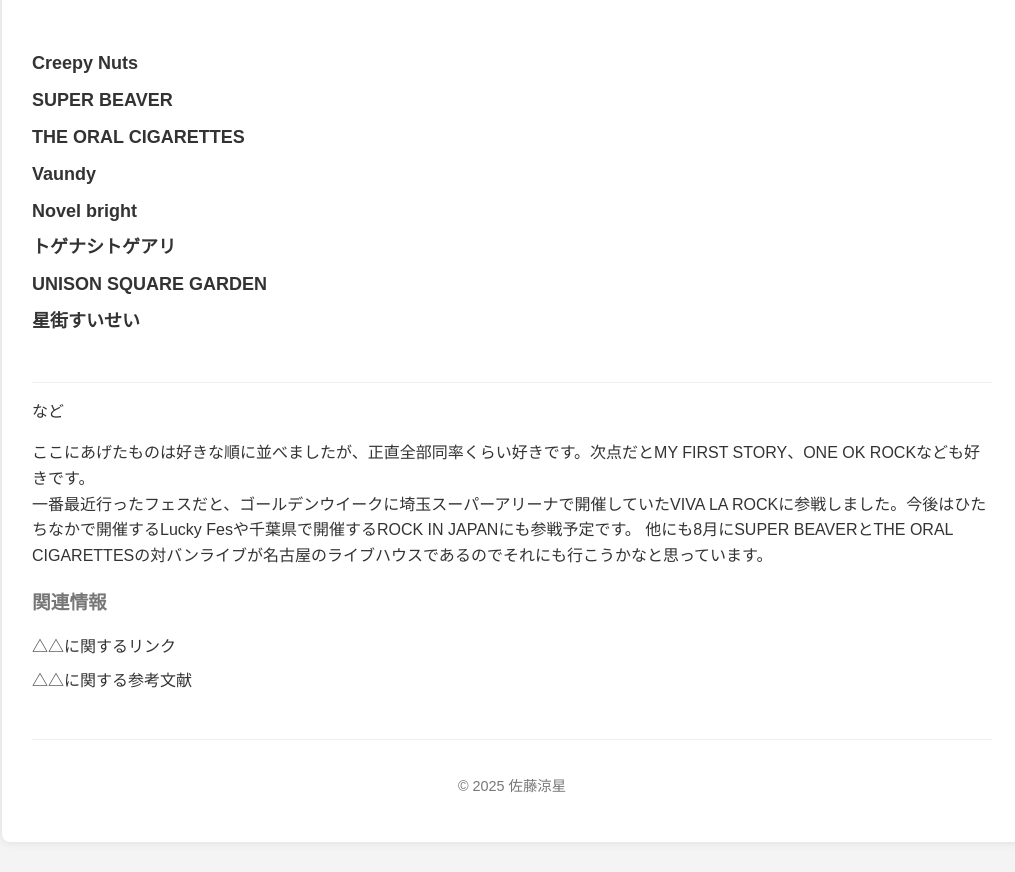
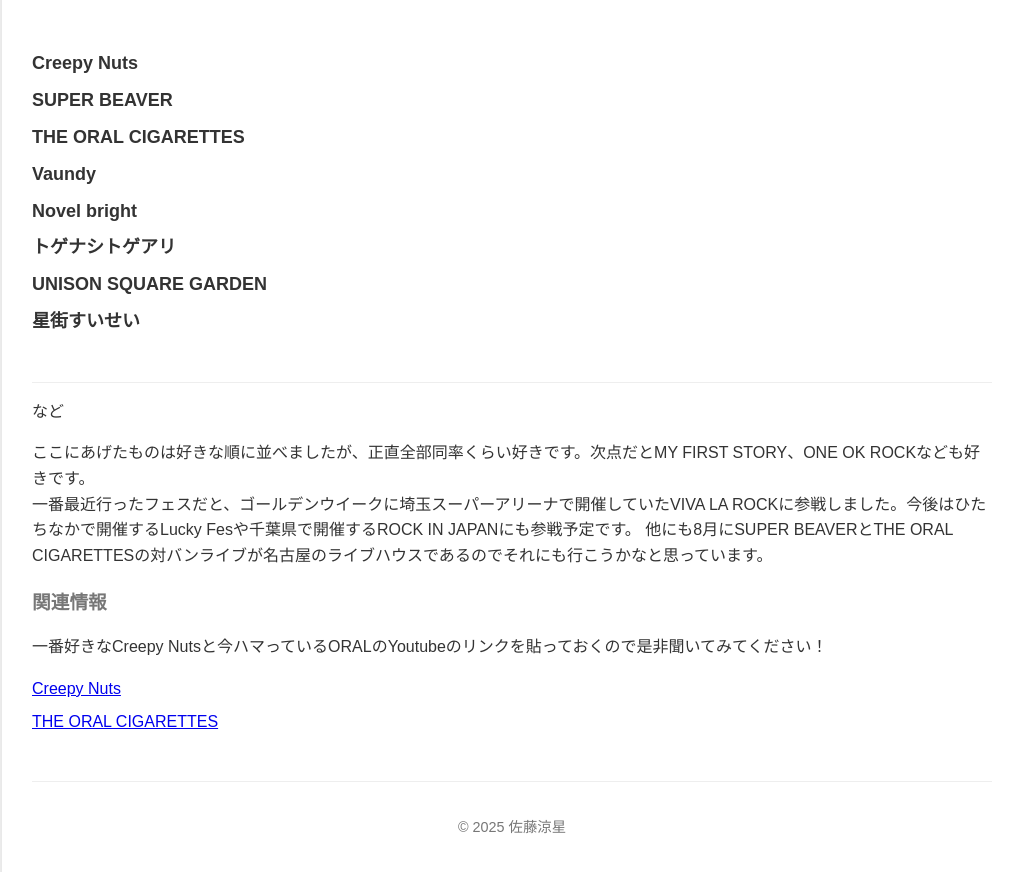
Before and after one commit to ninjin1111/kadai, a plain HTML site: page hobby2.html in a window 1280 px wide. Shown: the part 654-1526 px from the top of the page, without its empty margins (128-1143 px from the left). Drawn offline with Linux system fonts and the light colour scheme.

Commit message:
Add files via upload

```diff
--- a/hobby2.html
+++ b/hobby2.html
@@ -43,9 +43,10 @@
                 他にも8月にSUPER BEAVERとTHE ORAL CIGARETTESの対バンライブが名古屋のライブハウスであるのでそれにも行こうかなと思っています。</p>
 
             <h3>関連情報</h3>
+            <p>一番好きなCreepy Nutsと今ハマっているORALのYoutubeのリンクを貼っておくので是非聞いてみてください！</p>
             <ul>
-                <li>△△に関するリンク</li>
-                <li>△△に関する参考文献</li>
+                <li><a href="https://www.youtube.com/@creepy_nuts">Creepy Nuts</a></li>
+                <li><a href="https://www.youtube.com/@THEORALCIGARETTES">THE ORAL CIGARETTES</a></li>
             </ul>
         </section>
         <footer>
```
